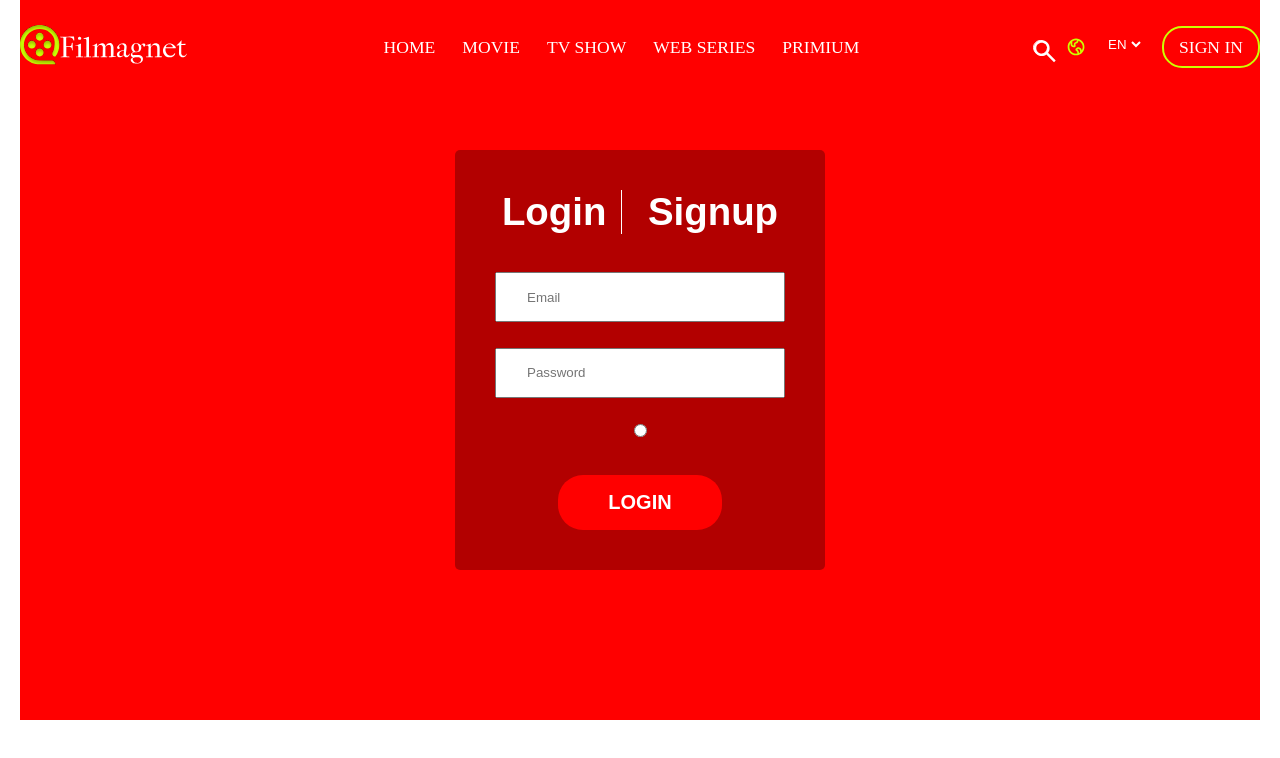
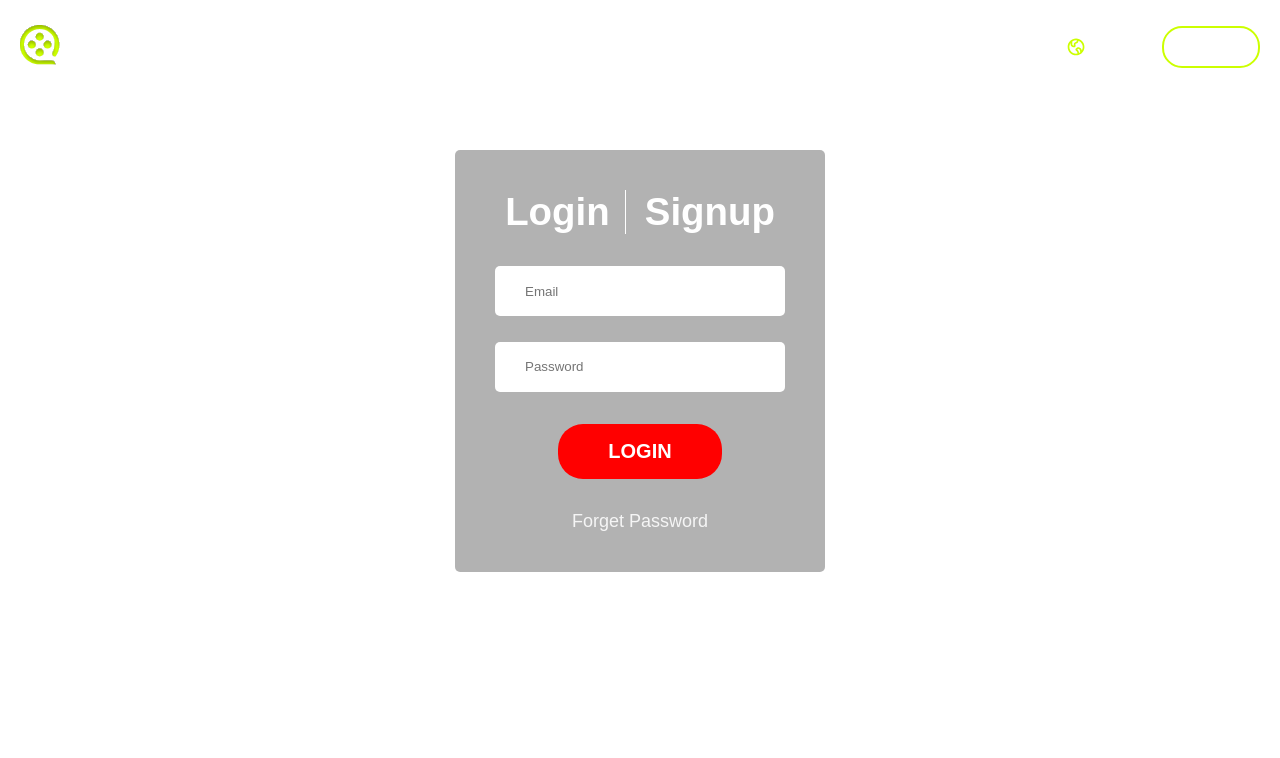
Before and after one commit to Asat1llo/Movie, a React (Vite) app: page /login in a window 1280 px wide. Shown: the top 758 px of the page. Built offline with nearby package versions, Linux system fonts and the light colour scheme.

Commit message:
push changes failes

```diff
--- a/src/pages/login/login.js
+++ b/src/pages/login/login.js
@@ -5,7 +5,6 @@ display: flex;
 justify-content: center;
 align-items: center;
 padding: 150px 0px 150px 0px;
-background-color: red;
 `
 
 
@@ -15,7 +14,7 @@ export const LoginContainer = styled.div`
  justify-content: center;
  padding: 40px;
  align-items: center;
- gap: 3vw;
+ gap: 2.5vw;
  border-radius: 5px;
  background-color: rgba(0,0,0,30%);
 `
@@ -26,7 +25,7 @@ const loginContainerItemsSwitch = ({container})=>{
         display:flex;
         justify-content:space-between;
         align-items:center;
-        gap:2vw;
+        gap:1.5vw;
         `
 
         case 'containerInput':return`
@@ -50,12 +49,22 @@ const loginInputsSwitch = ({input})=>{
         width:290px;
         height:50px;
         padding:10px 10px 10px 30px;
+        border-radius:5px;
+        border:none;
+        &:focus{
+            outline:none;
+        }
         `
 
         case 'password':return`
         width:290px;
         height:50px;
         padding:10px 10px 10px 30px;
+        border-radius:5px;
+        border:none;
+        &:focus{
+            outline:none;
+        }
         `
 
         case 'history':return`
--- a/src/pages/login/login.jsx
+++ b/src/pages/login/login.jsx
@@ -18,9 +18,10 @@ const Login = ()=>{
                 <LoginContainerItems container={'containerInput'}>
                     <LoginInputs input={'email'} type='email' placeholder='Email' />
                     <LoginInputs input={'password'} type='password' placeholder='Password'/>
-                    <LoginInputs input={'history'} type='radio'/>
+                    {/* <LoginInputs input={'history'} type='radio'/> */}
                 </LoginContainerItems>
                 <LoginInputs input={'btn'} type='submit' value='LOGIN'/>
+                <LoginText text={'forgote'}>Forget Password</LoginText>
             </LoginContainer>
           </LoginWrraper>
         </Container>
```
